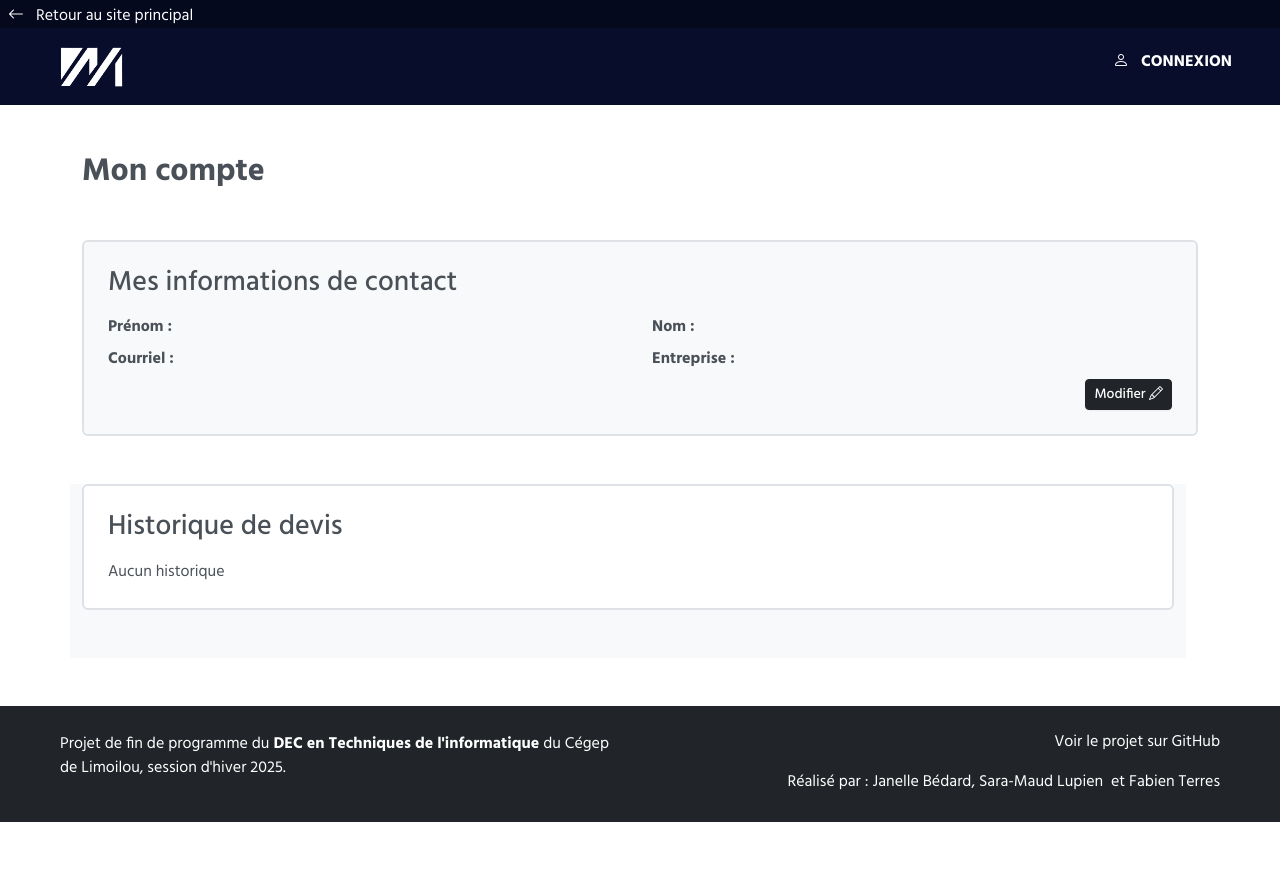
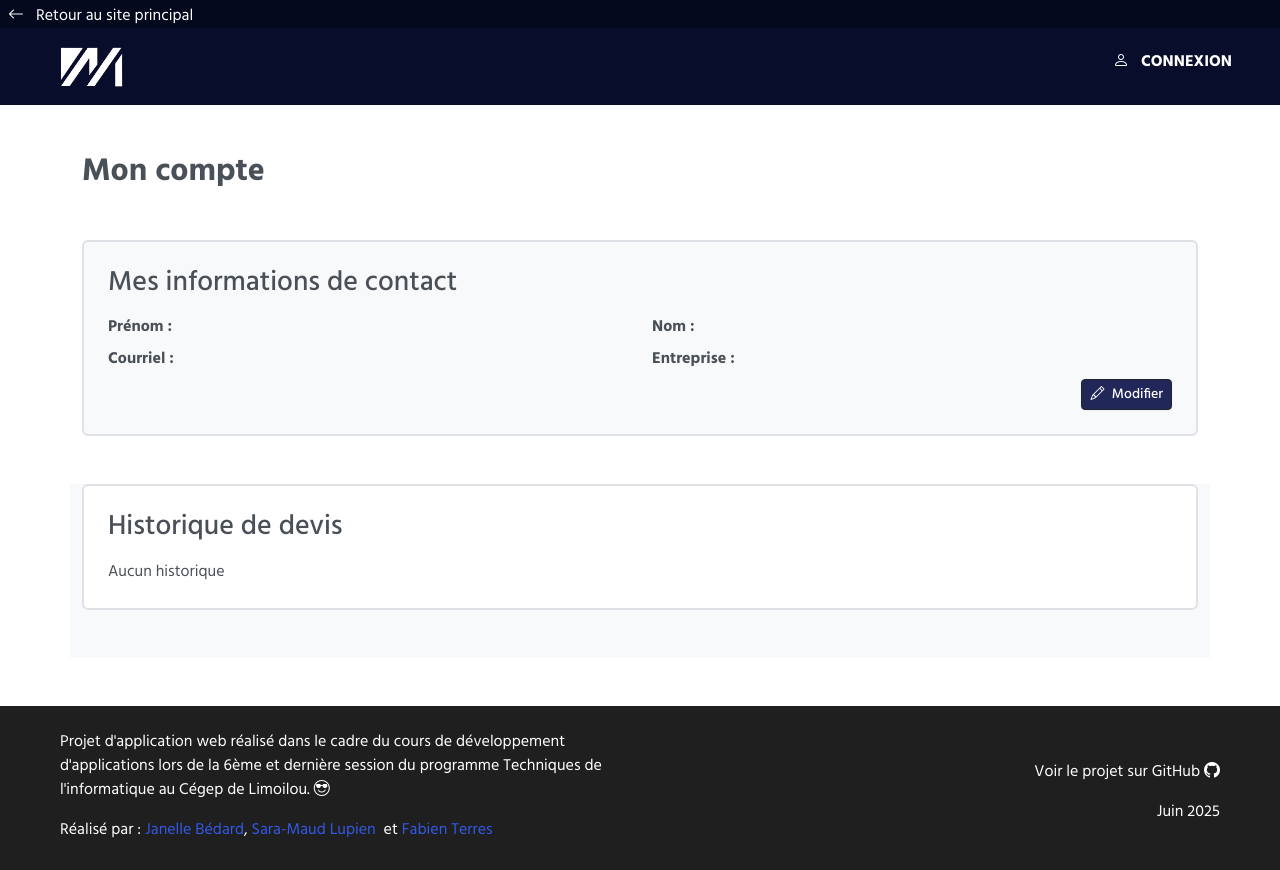
Before and after one commit to Projet-Developpement-application/equipe3-multifd-frontend, a React (Vite) app: page /compte in a window 1280 px wide. Before the commit the page ends 822 px from the top, so only its background shows below. Built offline with nearby package versions, Linux system fonts and the light colour scheme; no server answers.

Commit message:
Modifififications visuelles

```diff
--- a/src/components/catalogue/Barre-recherche-filtre.jsx
+++ b/src/components/catalogue/Barre-recherche-filtre.jsx
@@ -11,10 +11,11 @@ export default function ZoneRecherhe({onFilterClick,filtres, setFiltres}) {
 
     return (
         <div className="d-flex justify-content-between align-items-center mb-4 barre-recherche pt-2 pb-2">
-            <button className="btn btn-outline-dark-flex align-items-center ms-3 bg-white" onClick={onFilterClick}>
-                <i className="bi bi-funnel-fill me-2"></i> Filtrer
+            <button className="btn btn-light d-flex align-items-center ms-3" onClick={onFilterClick}>
+                <i className="bi bi-funnel"></i>
+                <span className="d-none d-md-inline ms-2">Filtrer</span>
             </button>
-            <div className="input-group me-4" style={{maxWidth: "300px"}}>
+            <div className="input-group me-3" style={{maxWidth: "300px"}}>
                 <input
                     type="text"
                     className="form-control"
--- a/src/components/compte/Compte-affichage.jsx
+++ b/src/components/compte/Compte-affichage.jsx
@@ -13,9 +13,9 @@ export default function CompteAffichage({ informations, onEdit }){
             </div>
 
             <div className="d-flex justify-content-end">
-                <button className="btn btn-dark btn-sm" onClick={onEdit}>
+                <button className="btn btn-dark btn-sm bg-bleu-bouton" onClick={onEdit}>
 
-                     Modifier <i className="bi bi-pencil"></i>
+                    <i className="bi bi-pencil me-1"></i> Modifier
                 </button>
             </div>
         </div>
--- a/src/components/compte/Compte-form.jsx
+++ b/src/components/compte/Compte-form.jsx
@@ -84,7 +84,7 @@ const CompteForm = ({ informations, onSave, onCancel }) => {
                         Annuler
                     </button>
 
-                    <button type="submit" className="btn btn-dark btn-sm ml-2">
+                    <button type="submit" className="btn btn-dark  bg-bleu-bouton btn-sm ml-2">
                         Sauvegarder
                     </button>
                 </div>
--- a/src/components/compte/DevisDetail.jsx
+++ b/src/components/compte/DevisDetail.jsx
@@ -129,7 +129,7 @@ export default function DevisDetail() {
                     {
                         utilisateur.role === "CLIENT" &&
                         <button
-                            className="btn btn-secondary mb-3"
+                            className="btn btn-dark mb-3 bg-bleu-bouton"
                             onClick={() => navigate("/compte")}
                         >
                             <i className="bi bi-arrow-left"> </i> Retour à l'historique
--- a/src/components/compte/Historique.jsx
+++ b/src/components/compte/Historique.jsx
@@ -28,7 +28,7 @@ export default function Historique() {
     };
 
     return (
-        <div className="row mt-5 w-100 bg-light">
+        <div className="row mt-5  bg-light">
             <div className="col-12">
                 <div className="bg-white border border-2 rounded p-4 mb-5">
                     <h3 className="mb-3">Historique de devis</h3>
--- a/src/components/footer/FooterSection.jsx
+++ b/src/components/footer/FooterSection.jsx
@@ -2,26 +2,30 @@ import React from "react";
 
 export default function FooterSection() {
     return (
-        <footer className="container-fluid bg-dark text-white py-4 mt-5">
+        <footer className="container-fluid bg-gris-fonce text-white py-4 mt-5">
             <div className="row justify-content-between align-items-center px-5">
                 <div className="col-md-6 mb-3 mb-md-0">
                     <p className="mb-3">
-                        Projet de fin de programme du <strong>DEC en Techniques de l'informatique</strong> du Cégep de Limoilou, session d'hiver 2025.
+                        Projet d'application web réalisé dans le cadre du cours de développement d'applications lors de la 6ème et dernière session du programme Techniques de l'informatique au Cégep de Limoilou.
+                        <i className="bi bi-emoji-sunglasses ps-1"></i>
+                    </p>
+                    <p className="mb-1">
+                        Réalisé par :&nbsp;
+                        <a href="https://github.com/jajanel" className=" text-decoration-none hover-underline-animation">Janelle Bédard</a>,&nbsp;
+                        <a href="https://github.com/Sara-Maud" className=" text-decoration-none hover-underline-animation">Sara-Maud Lupien</a>&nbsp;
+                        et&nbsp;
+                        <a href="https://github.com/lateigne9" className=" text-decoration-none hover-underline-animation">Fabien Terres</a>
                     </p>
                 </div>
                 <div className="col-md-6 text-md-end">
-                    <p className="mb-0">
-                        <a href="https://github.com/nom-du-repo" className="text-white text-decoration-none hover-underline-animation mb-3 ">
-                            Voir le projet sur GitHub
+                    <p className="mb-0 mt-4">
+                        <a href="https://github.com/Projet-Developpement-application/equipe3-multifd-frontend" className="text-white text-decoration-none hover-underline-animation mb-3 ">
+                             Voir le projet sur GitHub <i className="bi bi-github"> </i>
                         </a>
                     </p>
-                    <p className="mb-1">
-                        Réalisé par :&nbsp;
-                        <a href="https://github.com/jajanel" className="text-white text-decoration-none hover-underline-animation">Janelle Bédard</a>,&nbsp;
-                        <a href="https://github.com/Sara-Maud" className="text-white text-decoration-none hover-underline-animation">Sara-Maud Lupien</a>&nbsp;
-                        et&nbsp;
-                        <a href="https://github.com/lateigne9" className="text-white text-decoration-none hover-underline-animation">Fabien Terres</a>
+                    <p>Juin 2025
                     </p>
+
 
                 </div>
             </div>
--- a/src/components/navbar/Navbar.jsx
+++ b/src/components/navbar/Navbar.jsx
@@ -28,10 +28,10 @@ export default function Navbar() {
                         <img src={logo} alt="Logo" style={{height: "40px"}} />
                     </Link>
 
-                    <div className="collapse navbar-collapse" id="navbarNav">
-                        <ul className="navbar-nav ms-auto">
+                    <div className="collapse navbar-collapse " id="navbarNav">
+                        <ul className="navbar-nav ms-auto  ">
                             {utilisateur.mail === null ? (/*utilisateur non connecté*/
-                                <li className="nav-item me-4">
+                                <li className="nav-item me-4 ">
                                     <Link to={URL_ROUTE_FRONTEND + "/Connexion"}
                                           className="text-uppercase nav-link text-white hover-underline-animation left">
                                         <i className="bi bi-person me-2"></i> Connexion
@@ -60,20 +60,20 @@ export default function Navbar() {
                                     <li className="nav-item me-1">
                                         <div
                                             className="text-uppercase nav-link text-white  left pb-1">
-                                            <i className="bi bi-emoji-smile me-1"></i> Bonjour {utilisateur.prenom}
+                                            <i className="bi bi-emoji-smile me-1 text-center"></i> Bonjour {utilisateur.prenom}
                                         </div>
 
                                     </li>
                                     <li className="nav-item me-1">
                                         <Link to={URL_ROUTE_FRONTEND + "/compte"}
-                                              className="text-uppercase nav-link text-white hover-underline-animation left pb-1">
-                                            <i className="bi bi-person me-1"></i> Mon Compte
+                                              className="text-uppercase nav-link text-white hover-underline-animation  left pb-1 ms-auto">
+                                            <i className="bi bi-person me-1 text-center"></i> Mon Compte
                                         </Link>
                                     </li>
                                     <li className="nav-item me-1">
                                         <Link to={URL_ROUTE_FRONTEND + "/panier"}
-                                              className="text-uppercase nav-link text-white hover-underline-animation left pb-1">
-                                            <i className="bi bi-cart me-1"></i> Panier
+                                              className="text-uppercase nav-link text-center text-white hover-underline-animation left pb-1">
+                                            <i className="bi bi-cart me-1 text-center"></i> Panier
                                         </Link>
                                     </li>
                                     <li className="nav-item me-2">
@@ -85,7 +85,7 @@ export default function Navbar() {
                         </ul>
                     </div>
 
-                    <button className="navbar-toggler" type="button" data-bs-toggle="collapse"
+                    <button className="navbar-toggler text-center" type="button" data-bs-toggle="collapse"
                             data-bs-target="#navbarNav"
                             aria-controls="navbarNav" aria-expanded="false" aria-label="Toggle navigation">
                         <span className="navbar-toggler-icon"></span>
--- a/src/components/produit/Produit.jsx
+++ b/src/components/produit/Produit.jsx
@@ -47,9 +47,9 @@ export default function Produit() {
     }
 
     return (
-        <div className="container-fluid p-0">
+        <div className="container-fluid p-0 mb-5">
             <div className="container py-5 mt-5">
-                <div className="row mx-3">
+                <div className="row mx-3 mb-5">
                     <div className="col-12 col-lg-5 d-flex flex-column align-items-start mb-4 mb-lg-0">
                         <div
                             className="bg-light d-flex justify-content-center align-items-center mb-3 w-100"
```
